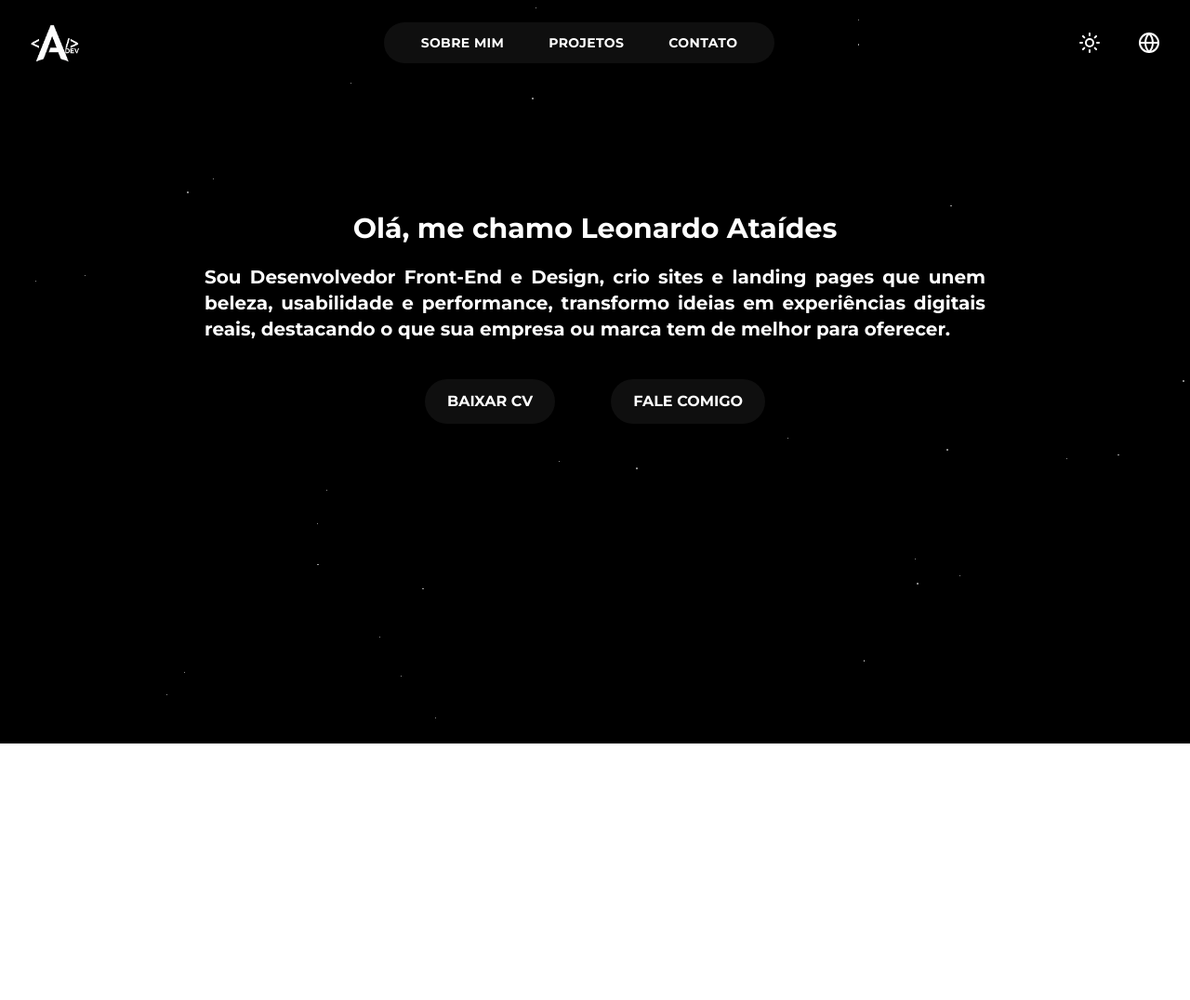
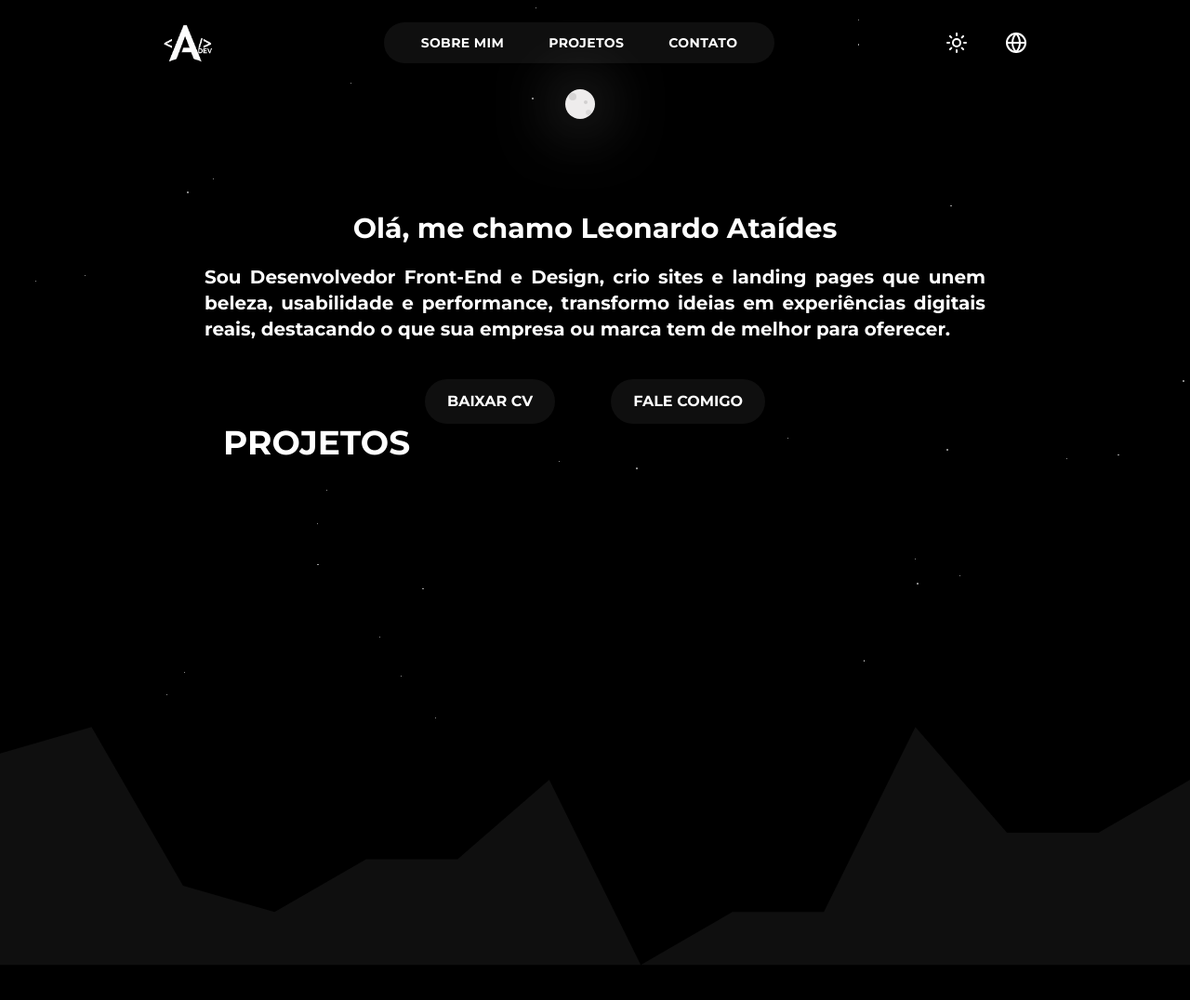
Before and after one commit to LeonardoAtaides/MyPortifolio, a Next.js app in the folder my-portifolio/: page /Home in a window 1280 px wide. Shown: the top 1076 px of the page at 93% size. Before the commit the page ends 800 px from the top, so only its background shows below. Built offline with nearby package versions, Linux system fonts and the light colour scheme.

Commit message:
Update page.tsx

```diff
--- a/my-portifolio/app/Home/page.tsx
+++ b/my-portifolio/app/Home/page.tsx
@@ -1,6 +1,7 @@
 "use client";
 import Intro from "../components/intro";
 import StarBackground from "../components/starbackground";
+import Lua from "../components/lua";
 import { useState } from "react";
 import { Globe, Sun } from "lucide-react";
 
@@ -19,7 +20,7 @@ export default function Home() {
 
       {/* NAVBAR */}
       <header className="w-full flex justify-center pt-6">
-        <div className="w-full max-w-7xl flex items-center justify-between px-8" >
+        <div className="w-full max-w-7xl flex items-center justify-evenly gap-10 px-8" >
 
           {/* Logo */}
           <a href="#">
@@ -51,7 +52,11 @@ export default function Home() {
         </div>
 
       </header>
-        <div className=" flex flex-col justify-center font-bold text-center mt-40">
+
+      < Lua />
+
+      {/* Apresentação */}
+      <div className=" relative z-10 flex flex-col justify-center font-bold text-center mt-40">
         <h1 className="text-3xl text-center">Olá, me chamo Leonardo Ataídes</h1>
         <div className="flex justify-center mt-5 text-xl">
             <p className="text-justify w-210">
@@ -69,6 +74,10 @@ export default function Home() {
         </div>
 
       </div>
+
+      {/* Projetos */}
+      <h1 className="text-4xl pl-60">PROJETOS</h1>
+      <img src="/assets/CometaSuperior.svg" alt="" className="w-full h-200" />
     </main>
   );
 }
```
Lines whose indentation alone changed are shown as unchanged.
